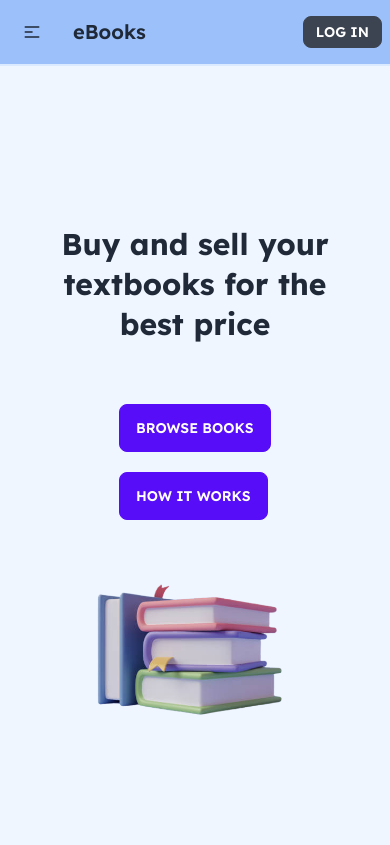
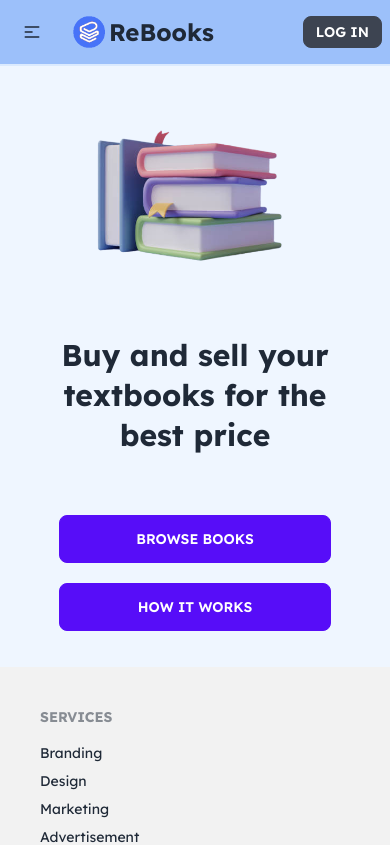
Before and after one commit to AbdullahAlAnasSaimon/Rebooks-client, a React (Create React App) app: page / in a window 390 px wide. Shown: the top 845 px of the page. Built offline with nearby package versions, Linux system fonts and the light colour scheme.

Commit message:
modified some and add authcontext

```diff
--- /dev/null
+++ b/src/Context/AuthProvider/AuthPrivider.js
@@ -0,0 +1,11 @@
+import React from 'react';
+
+const AuthPrivider = () => {
+  return (
+    <div>
+
+    </div>
+  );
+};
+
+export default AuthPrivider;
--- a/src/Pages/Home/Banner/Banner.js
+++ b/src/Pages/Home/Banner/Banner.js
@@ -4,16 +4,16 @@ import BannerImg from '../../../images/banner.png'
 const Banner = () => {
   return (
     <div className='bg-blue-50'>
-      <div className="hero h-screen w-11/12 mx-auto">
-        <div className="hero-content flex-col-reverse lg:flex-row-reverse">
+      <div className="hero w-11/12 h-auto md:h-[500px] mx-auto">
+        <div className="hero-content flex-col lg:flex-row-reverse">
           <div className='w-full md:w-6/12'>
             <img src={BannerImg} className="" alt='' />
           </div>
-          <div className='w-full md:w-6/12 pl-0 lg:pl-5'>
+          <div className='w-full md:w-6/12 pl-0 lg:pl-5 my-5 md:my-0'>
             <h1 className="text-3xl text-center md:text-left md:text-5xl font-bold leading-10 md:leading-[60px]">Buy and sell your textbooks for the best price</h1>
-            <div className='mt-10 w-[152px] mx-auto md:w-full'>
-              <button className='btn btn-primary my-5 lg:mr-5'>Browse Books</button>
-              <button className='btn btn-primary'>How It Works</button>
+            <div className='mt-10 w-10/12 mx-auto md:w-full'>
+              <button className='btn btn-primary my-5 lg:mr-5 w-full md:w-auto'>Browse Books</button>
+              <button className='btn btn-primary w-full md:w-auto'>How It Works</button>
             </div>
           </div>
         </div>
--- a/src/Pages/LogIn/LogIn.js
+++ b/src/Pages/LogIn/LogIn.js
@@ -14,7 +14,7 @@ const LogIn = () => {
       <div className="w-96 p-7 border-2 border-blue-300 rounded-lg">
         <h2 className='text-3xl font-bold'>Log In</h2>
         <form onSubmit={handleSubmit(handleLogIn)}>
-          <div className="form-control w-full max-w-xs">
+          <div className="form-control w-full">
             <label className="label"><span className="label-text">Email</span> </label>
             <input {...register("email", {
               required: 'Email Address is required'
@@ -32,7 +32,7 @@ const LogIn = () => {
           </div>
           <input className='btn btn-primary w-full my-3' type="submit" value='Log In' />
         </form>
-        <p>New to eBooks? <Link to='/signup' className='text-blue-500 underline'>Create An Account</Link></p>
+        <p className='text-center'>New to ReBooks? <Link to='/signup' className='text-blue-500 underline'>Create An Account</Link></p>
         <div className="divider">OR</div>
         <button className='w-full btn btn-outline'>Continue With Google</button>
       </div>
--- a/src/Pages/Shared/Header/Header.js
+++ b/src/Pages/Shared/Header/Header.js
@@ -1,5 +1,6 @@
 import React from 'react';
 import { Link } from 'react-router-dom';
+import logo from '../../../images/logo/logo.png'
 
 const Header = () => {
   return (
@@ -11,25 +12,23 @@ const Header = () => {
               <svg xmlns="http://www.w3.org/2000/svg" className="h-5 w-5" fill="none" viewBox="0 0 24 24" stroke="currentColor"><path strokeLinecap="round" strokeLinejoin="round" strokeWidth="2" d="M4 6h16M4 12h8m-8 6h16" /></svg>
             </label>
             <ul tabIndex={0} className="menu menu-compact dropdown-content mt-3 p-2 shadow bg-base-100 rounded-box w-52">
-              <li><Link>Home</Link></li>
+              <li><Link to='/'>Home</Link></li>
               <li tabIndex={0}>
                 <Link className="justify-between">
                   Parent
-                  <svg className="fill-current" xmlns="http://www.w3.org/2000/svg" width="24" height="24" viewBox="0 0 24 24"><path d="M8.59,16.58L13.17,12L8.59,7.41L10,6L16,12L10,18L8.59,16.58Z" /></svg>
                 </Link>
-                <ul className="p-2">
-                  <li><Link>Submenu 1</Link></li>
-                  <li><Link>Submenu 2</Link></li>
-                </ul>
               </li>
               <li><Link>Item 3</Link></li>
             </ul>
           </div>
-          <Link className="btn btn-ghost normal-case text-xl">eBooks</Link>
+          <Link to='/' className="btn btn-ghost normal-case">
+            <img className='w-8' src={logo} alt="" />
+            <h2 className='text-2xl font-bold ml-1'>ReBooks</h2>
+          </Link>
         </div>
         <div className="navbar-center hidden lg:flex">
           <ul className="menu menu-horizontal p-0">
-            <li><Link>Home</Link></li>
+            <li><Link to='/'>Home</Link></li>
             <li tabIndex={0}><Link>Parent</Link></li>
             <li><Link>Blog</Link></li>
             <li>
--- a/src/Pages/SignUp/SignUp.js
+++ b/src/Pages/SignUp/SignUp.js
@@ -61,7 +61,7 @@ const SignUp = () => {
 
           <input className='btn btn-primary w-full my-5' type="submit" value='Sign Up' />
         </form>
-        <p>Already Have an Account? <Link to='/login' className='text-blue-500 underline'>Log In</Link></p>
+        <p className='text-center'>Already Have an Account? <Link to='/login' className='text-blue-500 underline'>Log In</Link></p>
         <div className="divider">OR</div>
         <button className='w-full btn btn-outline'>Continue With Google</button>
       </div>
```
